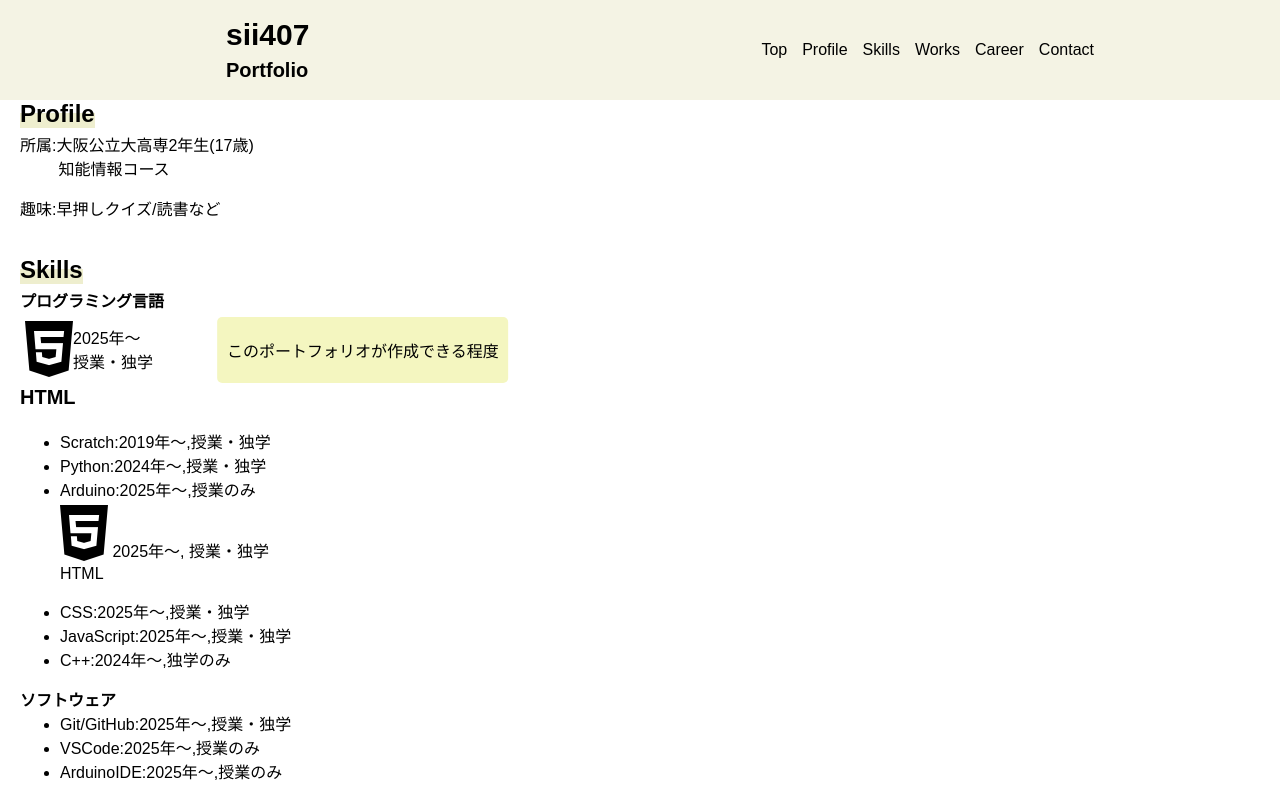
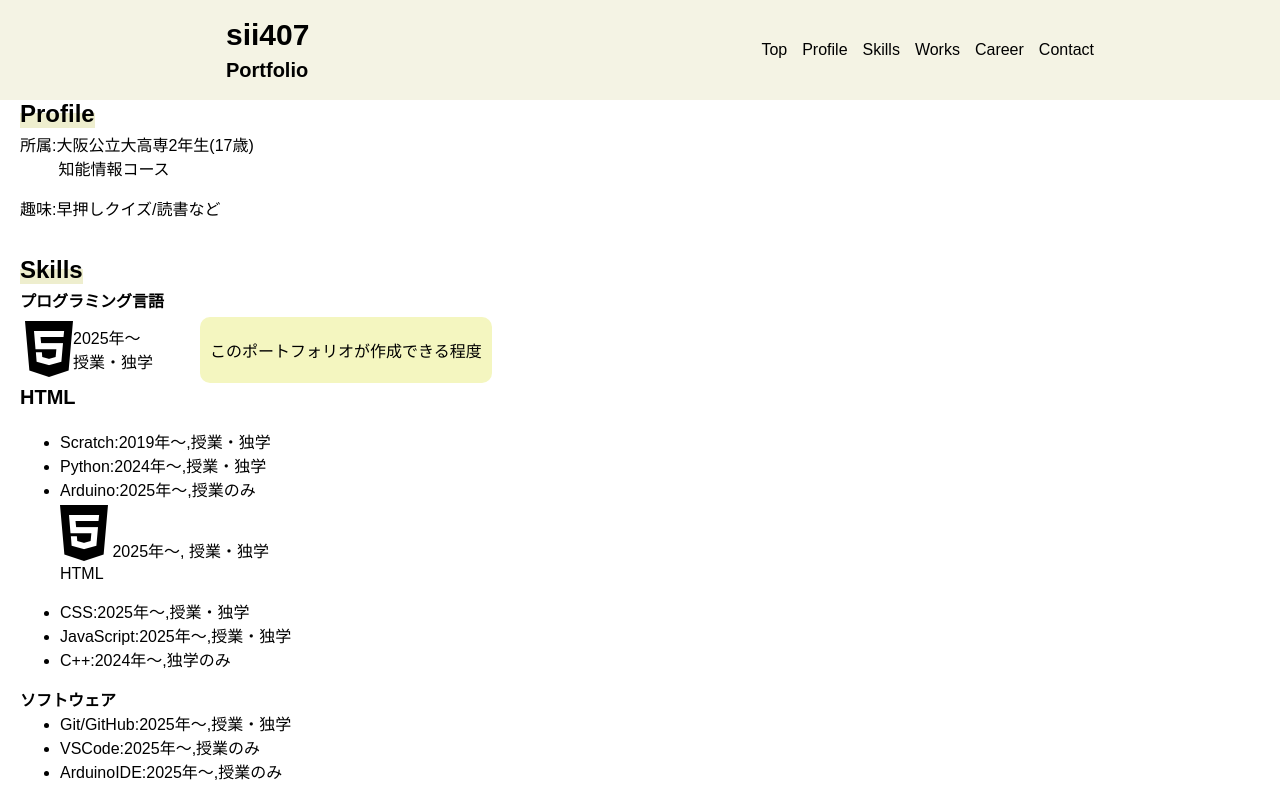
Before and after one commit to sii407/portfolio, a plain HTML site: page index.html in a window 1280 px wide. Both pictures are taken after a click on the icon 49 px from the left and 348 px from the top of the page. Shown: the top 787 px of the page. Drawn offline with Linux system fonts and the light colour scheme; a web font is replaced by a local one.

Commit message:
fix skill action

```diff
--- a/style.css
+++ b/style.css
@@ -199,19 +199,17 @@ footer {
 .Skills-detail {
     position: absolute;
     top: 0%;
-    left: 22%;
-    margin-left: 70px;
-    transform: translateX(-50%) translateY(10px);
+    margin-left: 180px;
+    transform: translateX(0%) translateY(10px);
     background-color: #f4f6c0;
     color: rgb(0, 0, 0);
     padding: 5px 10px;
-    border-radius: 5px;
-    white-space: nowrap;
-    opacity: 0;           /* 初期状態は非表示 */
+    border-radius: 10px;
+    opacity: 0;
     transition: opacity 0.2s, transform 0.2s;
 }
 
 .Skills-general:hover ~ .Skills-detail, .Skills-detail.active{
     opacity: 1;
-    transform: translateX(-50%) translateY(0);
+    transform: translateX(0%) translateY(0);
 }
```
